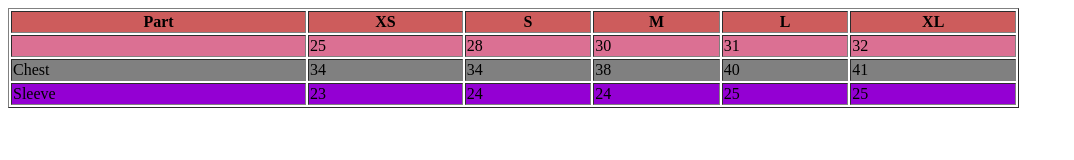
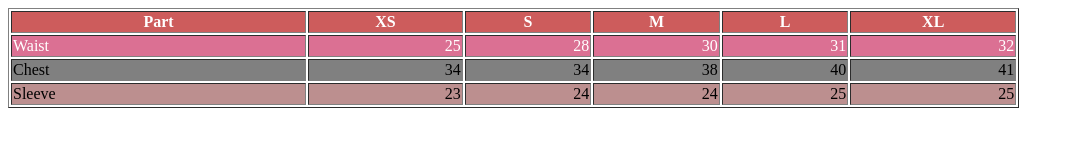
Before and after one commit to acciojob/myntra-size-chart-zahir1206, a website: page main.html in a window 1280 px wide. Shown: the whole page, without its empty margins (0-1074 px from the left). Drawn offline with Linux system fonts and the light colour scheme.

Commit message:
created a submission

```diff
--- a/main.html
+++ b/main.html
@@ -22,29 +22,29 @@
 		</thead>
 		<tbody>
 			<tr class="a">
-				<td><Waist/td>
-				<td>25</td>
-				<td>28</td>
-				<td>30</td>
-				<td>31</td>
-				<td>32</td>
+				<td>Waist</td>
+					<td style="text-align:right">25</td>
+					<td style="text-align:right">28</td>
+					<td style="text-align:right">30</td>
+					<td style="text-align:right">31</td>
+					<td style="text-align:right">32</td>
 
 			</tr>
 			<tr class="b">
 				<td>Chest</td>
-				<td>34</td>
-				<td>34</td>
-				<td>38</td>
-				<td>40</td>
-				<td>41</td>
+				<td style="text-align:right">34</td>
+				<td style="text-align:right">34</td>
+				<td style="text-align:right">38</td>
+				<td style="text-align:right">40</td>
+				<td style="text-align:right">41</td>
 			</tr>
 			<tr class="c">
 				<td>Sleeve</td>
-				<td>23</td>
-				<td>24</td>
-				<td>24</td>
-				<td>25</td>
-				<td>25</td>
+				<td style="text-align:right">23</td>
+				<td style="text-align:right">24</td>
+				<td style="text-align:right">24</td>
+				<td style="text-align:right">25</td>
+				<td style="text-align:right">25</td>
 			</tr>
 		</tbody>
 	</table>
--- a/styles.css
+++ b/styles.css
@@ -2,13 +2,16 @@
 /* Your CSS Code here. */
 .h{
 	background-color:indianred;
+	color:white;
 }
 .a{
 	background-color:palevioletred;
+	color:white
+/* 	text-align:right; */
 }
 .b{
 	background-color:gray;
 }
 .c{
-	background-color:darkviolet
+	background-color:rosybrown;
 }
```
